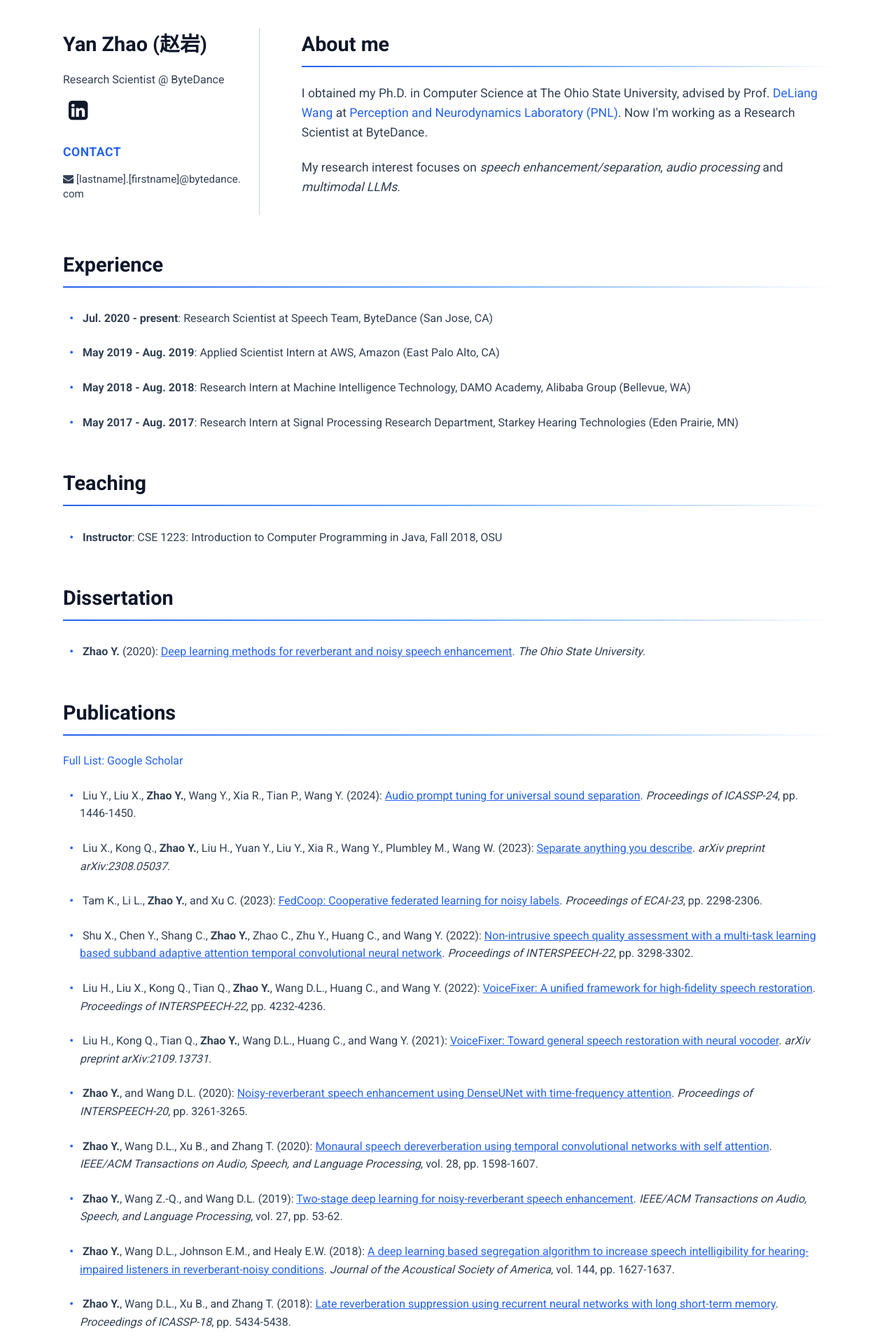
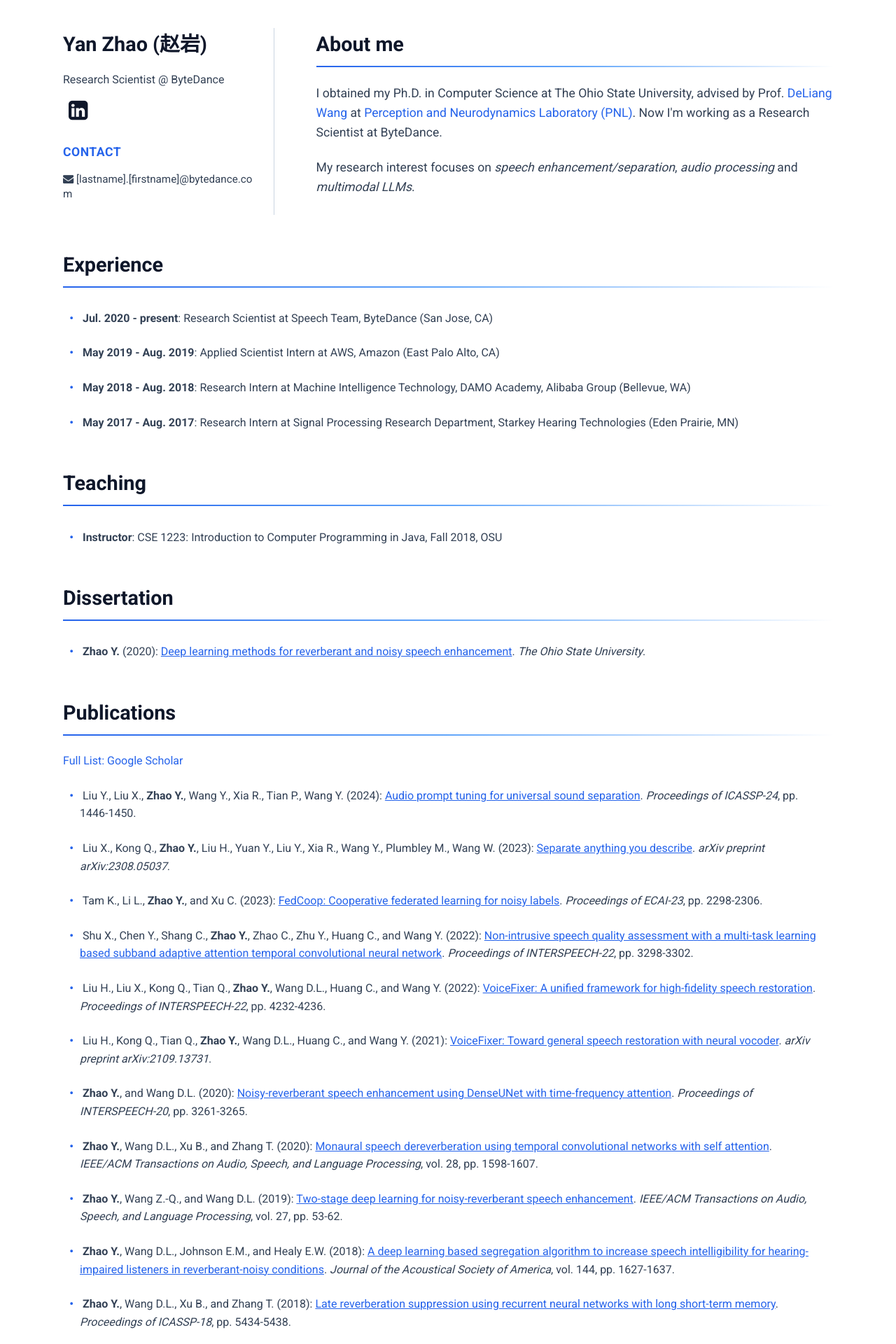
Before and after one commit to cliffzhao/cliffzhao.github.io, a Jekyll site: the page built from index.html, in a window 1280 px wide. Shown: the top 1920 px of the page at 70% size. Built offline with Jekyll 4.4.1, drawn with Linux system fonts in a browser that asks for light colours; a style sheet for code colours, icons or effects is not loaded.

Commit message:
Style: adjust sidebar width

```diff
--- a/css/main.css
+++ b/css/main.css
@@ -164,7 +164,7 @@
 @media screen and (min-width: 768px) {
     .profile-grid {
         display: grid;
-        grid-template-columns: 2.7fr 7.3fr; /* 27% sidebar, 73% content */
+        grid-template-columns: 2.9fr 7.1fr; /* 29% sidebar, 71% content */
         gap: 60px;
         align-items: start; /* Ensure top alignment */
     }
```
